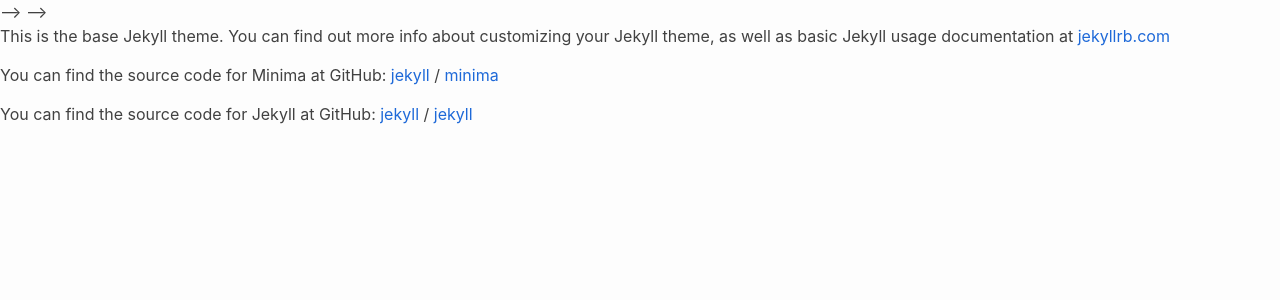
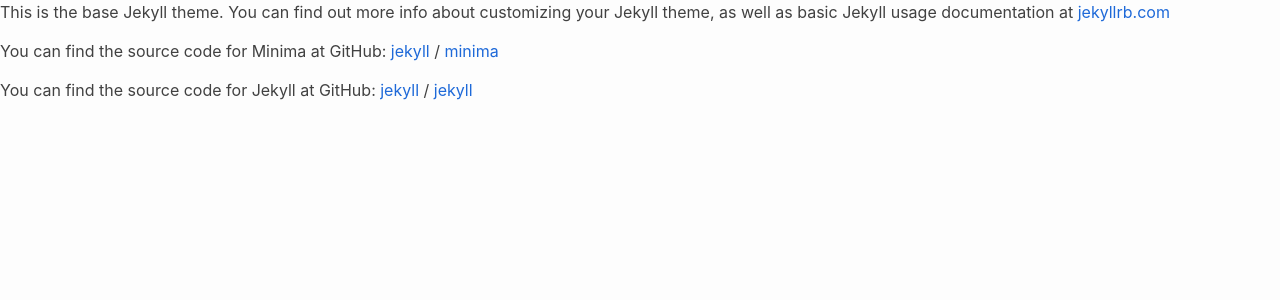
Before and after one commit to duriandritz/duriandritz.github.io, a Jekyll site: the page built from about.markdown, in a window 1280 px wide. Shown: the top 300 px of the page. Built offline with Jekyll 4.4.1, drawn with Linux system fonts in a browser that asks for light colours; some web fonts are replaced.

Commit message:
debug for favicon and title

```diff
--- a/_includes/head.html
+++ b/_includes/head.html
@@ -11,9 +11,9 @@
     <!-- href for styles.css -->
     <link id="main-stylesheet" rel="stylesheet" href="{{ '/assets/css/style.css' | relative_url }}">
 
-    <title>{{ site.title }}</title> -->
+    <title>{{ site.title }}</title>
 
     <!-- Icon for Tab. Source: Bootstrap Icons -->
-    <link href="{{ '/assets/images/favicon.ico' | relative_url }}" rel="icon" type="image/x-icon"> -->
+    <link href="{{ '/assets/images/favicon.ico' | relative_url }}" rel="icon" type="image/x-icon">
 
 </head>
```
Also changed, not shown: testpage.md (+1 -1 lines).
